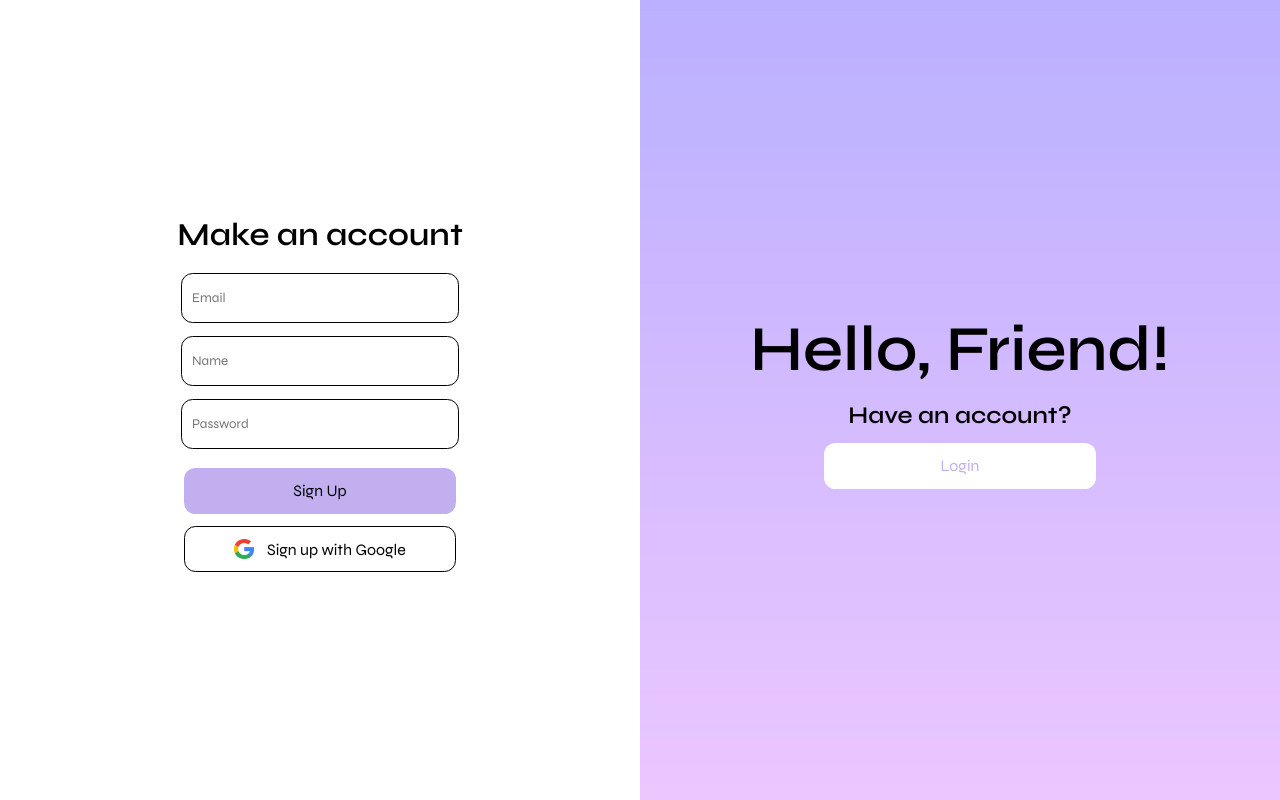
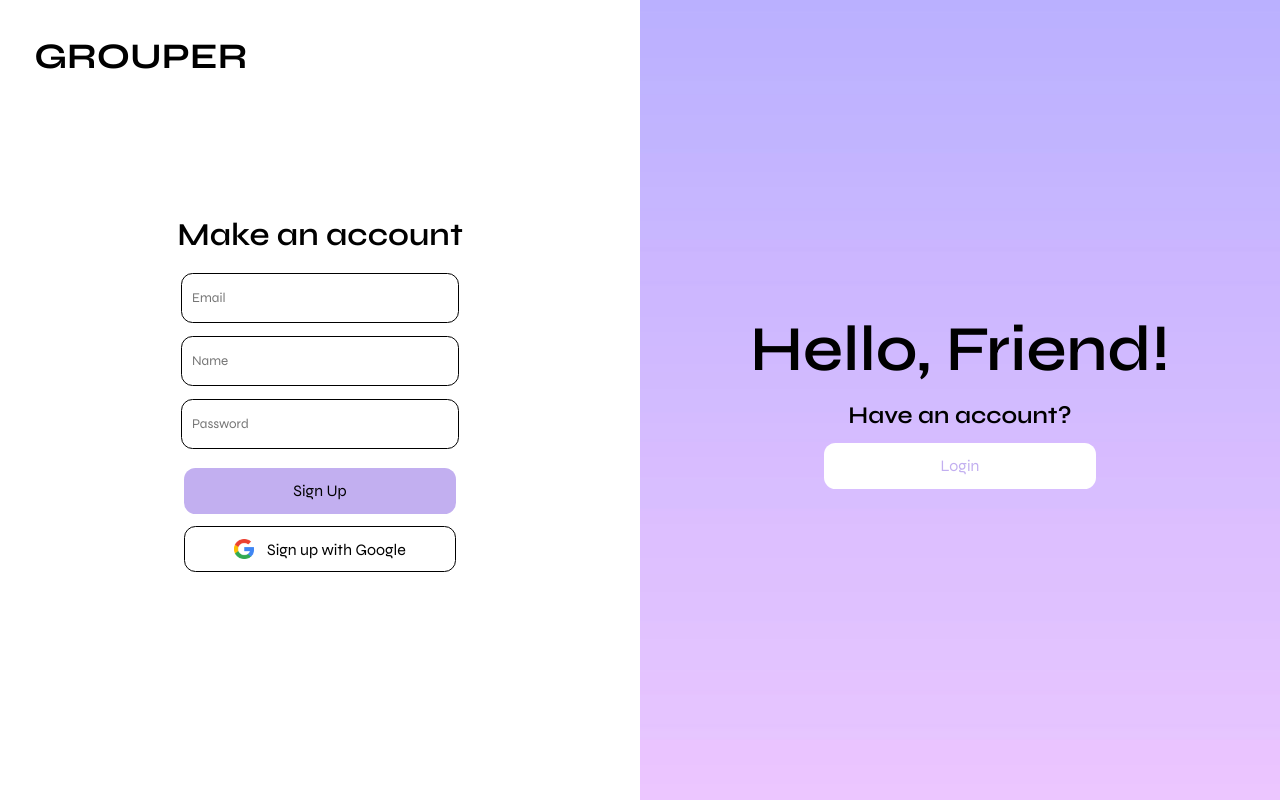
Before and after one commit to NateTof/Grouper, a React (Create React App) app in the folder frontend/: page /register in a window 1280 px wide. Built offline with nearby package versions, Linux system fonts and the light colour scheme; no server answers.

Commit message:
added logo + link to home page on login and register pages

```diff
--- a/frontend/src/components/Login.css
+++ b/frontend/src/components/Login.css
@@ -6,10 +6,31 @@
 }
 
 .Login-screen {
+    position: relative;
     background-color: white;
     min-height: 100vh;
     display: flex;
     flex-direction: row;
+}
+.logo {
+    z-index: 1000;
+    text-decoration: none;
+    height: 12vh;
+    width: 20vw;
+    display: flex;
+    align-items: center;
+    justify-content: space-around;
+    position: absolute;
+    top: 1vh;
+    left: 1vw;
+}
+
+.logo a {
+    font-family: "Syne", sans-serif;
+    font-weight: 700;
+    color: white;
+    text-decoration: none;
+    font-size: 4.5vh;
 }
 
 .Login-halfone {
--- a/frontend/src/components/Login.js
+++ b/frontend/src/components/Login.js
@@ -51,6 +51,9 @@ const Login = () => {
             backgroundPosition: 'center',
             backgroundRepeat: 'no-repeat',
         }}>
+            <div className="logo">
+                <a href="/">GROUPER</a>
+            </div>
             <div className="Login-halfone">
                 <div className="Login-accounttitle">Log in to Grouper</div>
                 <div className="input-container"></div>
--- a/frontend/src/components/Register.css
+++ b/frontend/src/components/Register.css
@@ -6,13 +6,34 @@
 }
 
 .Register-screen {
+    position: relative;
     background-color: white;
     min-height: 100vh;
     display: flex;
     flex-direction: row;
 }
+.register-logo {
+    z-index: 1000;
+    text-decoration: none;
+    height: 12vh;
+    width: 20vw;
+    display: flex;
+    align-items: center;
+    justify-content: space-around;
+    position: absolute;
+    top: 1vh;
+    left: 1vw;
+}
+.register-logo a {
+    font-family: "Syne", sans-serif;
+    font-weight: 700;
+    color: black;
+    text-decoration: none;
+    font-size: 4.5vh;
+}
+
+
 .Register-halfone{
-    background-color: white;
     display: flex;
     height: 100vh;
     width: 50vw;
--- a/frontend/src/components/Register.js
+++ b/frontend/src/components/Register.js
@@ -80,6 +80,9 @@ const Register = () => {
 
     return (
         <div className="Register-screen">
+            <div className="register-logo">
+                <a href="/">GROUPER</a>
+            </div>
             <div className="Register-halfone">
 
                 <div className="Register-accounttitle">Make an account</div>
@@ -137,6 +140,7 @@ const Register = () => {
                     <Link to="/login">Login</Link>
                 </div>
             </div>
+
         </div>
     );
 };
```
